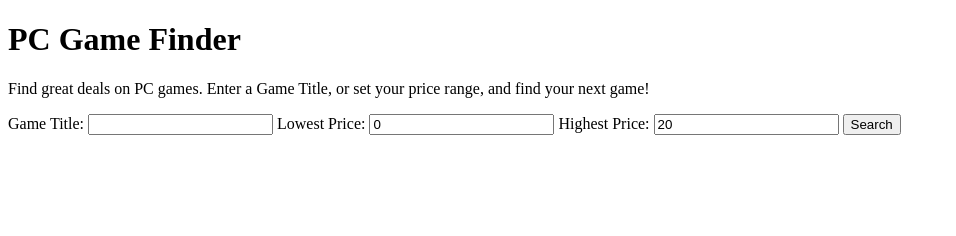
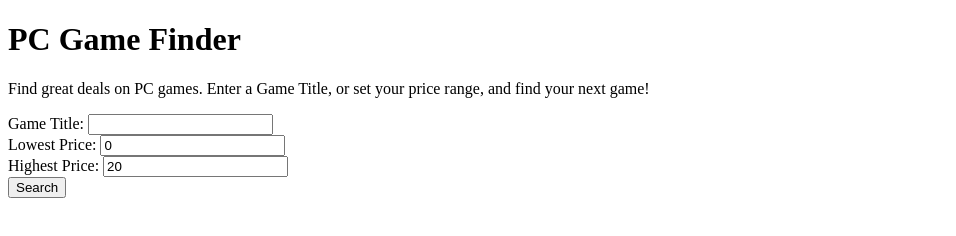
Before and after one commit to jamesIVdeveloper/PC-Game-Finder, a plain HTML site: page index.html in a window 1280 px wide. Shown: the whole page, without its empty margins (0-956 px from the left). Drawn offline with nearby package versions, Linux system fonts and the light colour scheme.

Commit message:
Update index.html
added some div's for styling purposes

```diff
--- a/index.html
+++ b/index.html
@@ -11,16 +11,23 @@
 
     <p id="intro-paragraph">Find great deals on PC games.  Enter a Game Title, or set your price range, and find your next game!</p>
 
+    <div id='form-align'>
     <form action="">
-        <label for="game-title" id='game-title'>Game Title: </label>
-        <input type="text" id="js-game-search">
-        <label for="low-price">Lowest Price: </label>
-        <input type="number" id="js-low-price" value='0'>
-        <label for="high-price">Highest Price: </label>
-        <input type="number" id="js-high-price" value='20'>
-        <input type="submit" value='Search'>
-
+        <div id='container'>
+            <label for="game-title" id='game-title'>Game Title: </label>
+            <input type="text" id="js-game-search">
+        </div>
+        <div id='container'>
+            <label for="low-price">Lowest Price:</label>
+            <input type="number" id="js-low-price" value='0'>
+        </div>
+        <div id='container'>
+            <label for="high-price">Highest Price:</label>
+            <input type="number" id="js-high-price" value='20'>
+        </div>
+        <div id='js-search-button'><input type="submit" id='js-submit' value='Search'></div>
     </form>
+    </div>
 
     <p id='js-error-message' class='error-message'></p>
 
```
